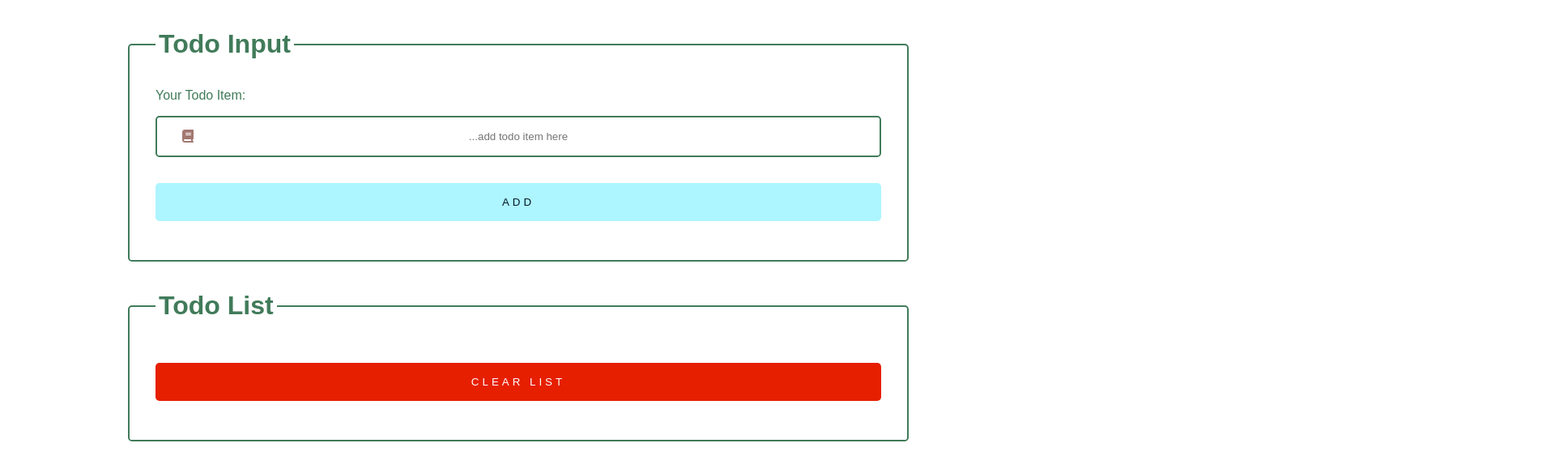
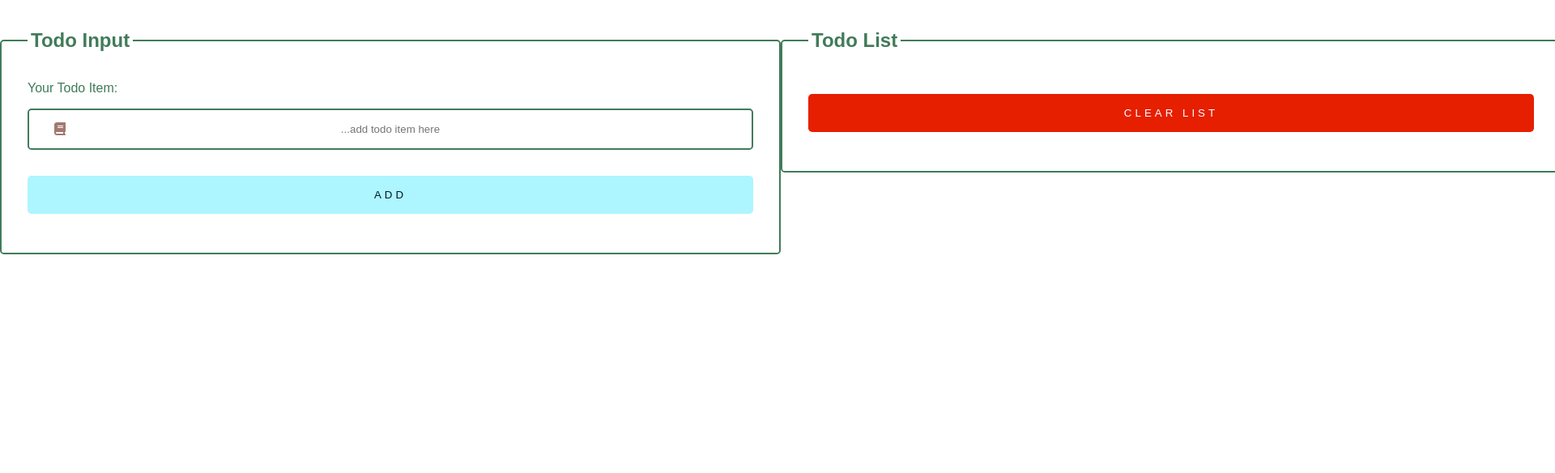
Before and after one commit to Milad64sh/todo-list-project, a React (Create React App) app: page / in a window 1280 px wide. Shown: the top 584 px of the page at 81% size, 1920 px wide, since content can reach past the window. Built offline with nearby package versions, Linux system fonts and the light colour scheme.

Commit message:
finished app

```diff
--- a/src/App.css
+++ b/src/App.css
@@ -53,6 +53,7 @@ fieldset {
   border-radius: var(--radius);
   border: solid 2px var(--clr-primary-3);
   width: 70vw;
+  max-width: 992px;
 }
 legend {
   padding: 0.25rem;
@@ -65,12 +66,11 @@ label {
   display: block;
   margin-top: 1rem;
 }
-.checks label {
-  margin-top: 0;
-}
+
 label:first-of-type {
   margin-top: 0;
 }
+
 input {
   padding: 1rem;
   border: solid 2px var(--clr-primary-3);
@@ -80,6 +80,7 @@ input {
   text-align: center;
   color: var(--clr-primary-1);
 }
+
 .input i {
   position: absolute;
   color: var(--clr-primary-1);
@@ -157,3 +158,9 @@ i:hover {
 .add-btn:hover {
   box-shadow: 1px 1px 8px 1px var(--clr-primary-5);
 }
+@media screen and (min-width: 992px) {
+  .app {
+    display: grid;
+    grid-template-columns: 1fr 1fr;
+  }
+}
--- a/src/App.js
+++ b/src/App.js
@@ -53,18 +53,24 @@ export default class App extends Component {
   render() {
     return (
       <>
+        <section className='app'>
+          <div className='input'>
             <Input
               item={this.state.item}
               handleChange={this.handleChange}
               handleSubmit={this.handleSubmit}
               editItem={this.state.editItem}
             />
+          </div>
+          <div className='list'>
             <List
               items={this.state.items}
               handleEdit={this.handleEdit}
               handleDelete={this.handleDelete}
               clearList={this.clearList}
             />
+          </div>
+        </section>
       </>
     );
   }
--- a/src/components/Input.js
+++ b/src/components/Input.js
@@ -20,13 +20,8 @@ export default class Input extends Component {
               onChange={handleChange}
             />
           </div>
-          {/* <div className='checkbox'>
-            <input type='checkbox' />
-            <label className='checks label'>done</label>
-            <input type='checkbox' />
-            <label className='checks label'>undone</label>
-          </div> */}
           <button
+            disabled={item ? false : true}
             className={editItem ? 'btn edit-btn' : 'btn add-btn'}
             type='submit'
           >
```
Lines whose indentation alone changed are shown as unchanged.
